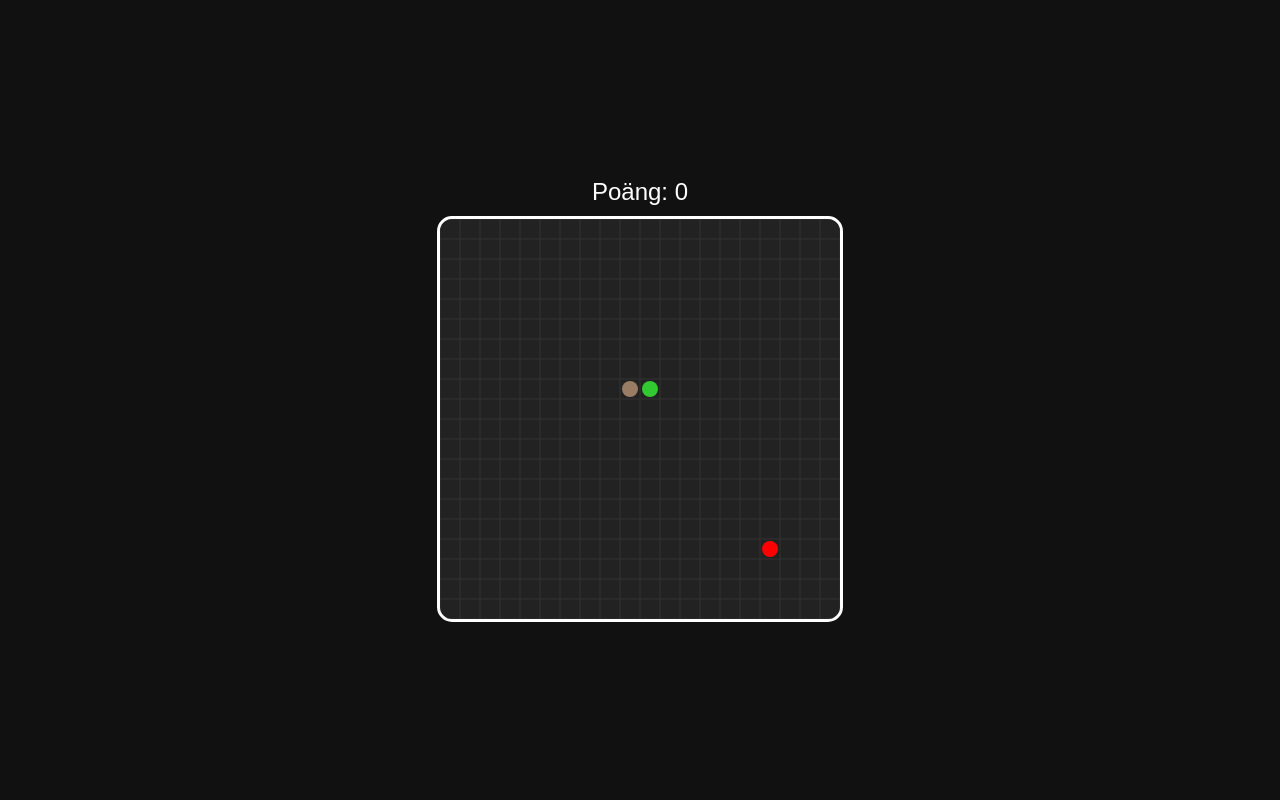
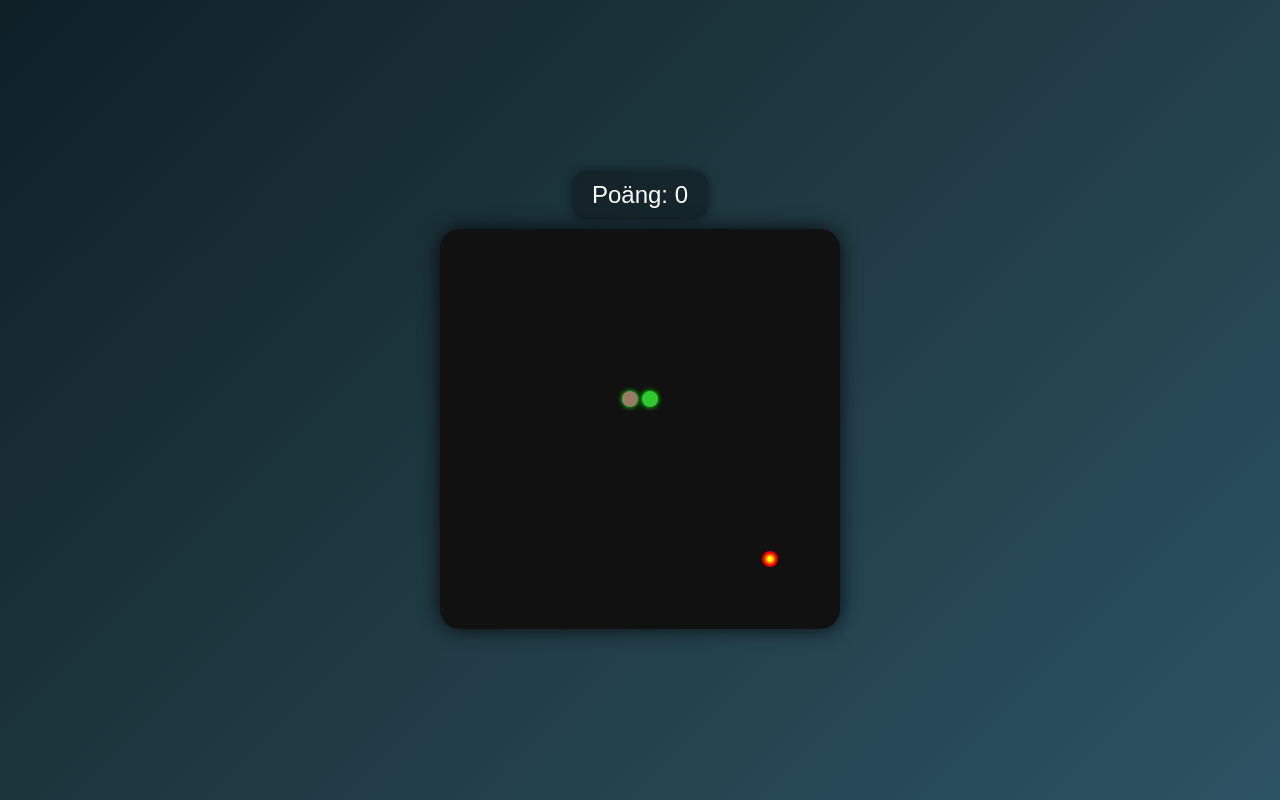
Before and after one commit to albinbergstedtchristell-crypto/albin-app, a plain HTML site: page index.html in a window 1280 px wide. Drawn offline with Linux system fonts and the light colour scheme.

Commit message:
snyggare still

```diff
--- a/index.html
+++ b/index.html
@@ -3,29 +3,33 @@
 <head>
 <meta charset="UTF-8">
 <meta name="viewport" content="width=device-width, initial-scale=1.0">
-<title>Snake Pro</title>
+<title>Snake – Snygg version</title>
 <style>
 body {
+    margin: 0;
     display: flex;
     justify-content: center;
     align-items: center;
     height: 100vh;
-    background: #111;
+    background: linear-gradient(135deg, #0f2027, #203a43, #2c5364);
     font-family: Arial, sans-serif;
     flex-direction: column;
-    margin: 0;
-    color: #fff;
+    color: white;
 }
 
 #score {
     font-size: 24px;
     margin-bottom: 10px;
+    background: rgba(0,0,0,0.3);
+    padding: 10px 20px;
+    border-radius: 15px;
+    box-shadow: 0 0 10px rgba(0,0,0,0.5);
 }
 
 canvas {
-    background: #222;
-    border: 3px solid #fff;
-    border-radius: 15px;
+    background: #111;
+    border-radius: 20px;
+    box-shadow: 0 0 20px rgba(0,0,0,0.8);
 }
 </style>
 </head>
@@ -34,7 +38,6 @@ canvas {
 <div id="score">Poäng: 0</div>
 <canvas id="gameCanvas" width="400" height="400"></canvas>
 
-<!-- Ljud -->
 <audio id="eatSound" src="https://www.soundjay.com/button/beep-07.wav"></audio>
 <audio id="deathSound" src="https://www.soundjay.com/button/beep-10.wav"></audio>
 
@@ -67,23 +70,6 @@ function getSnakeColor(index, length) {
     return `rgb(${r},${g},${b})`;
 }
 
-// Rita grid
-function drawGrid() {
-    ctx.strokeStyle = "#333";
-    for (let x = 0; x <= canvas.width; x += grid) {
-        ctx.beginPath();
-        ctx.moveTo(x, 0);
-        ctx.lineTo(x, canvas.height);
-        ctx.stroke();
-    }
-    for (let y = 0; y <= canvas.height; y += grid) {
-        ctx.beginPath();
-        ctx.moveTo(0, y);
-        ctx.lineTo(canvas.width, y);
-        ctx.stroke();
-    }
-}
-
 // Reset
 function resetGame() {
     snake.x = 160;
@@ -97,9 +83,8 @@ function resetGame() {
     document.getElementById("score").textContent = "Poäng: " + score;
 
     // Döds-animation: blinkar rött
-    ctx.fillStyle = "red";
+    ctx.fillStyle = "rgba(255,0,0,0.5)";
     ctx.fillRect(0,0,canvas.width,canvas.height);
-    setTimeout(() => {}, 200);
 }
 
 // Huvudloop
@@ -109,7 +94,6 @@ function gameLoop() {
     count = 0;
 
     ctx.clearRect(0, 0, canvas.width, canvas.height);
-    drawGrid();
 
     // Flytta ormen
     snake.x += snake.dx;
@@ -125,19 +109,27 @@ function gameLoop() {
     snake.cells.unshift({x: snake.x, y: snake.y});
     if (snake.cells.length > snake.maxCells) snake.cells.pop();
 
-    // Blinkande äpple
+    // Blinkande äpple med glöd
     appleBlink = !appleBlink;
-    ctx.fillStyle = appleBlink ? "red" : "orange";
+    let gradient = ctx.createRadialGradient(apple.x + grid/2, apple.y + grid/2, 2, apple.x + grid/2, apple.y + grid/2, grid/2);
+    gradient.addColorStop(0, "yellow");
+    gradient.addColorStop(0.5, appleBlink ? "red" : "orange");
+    gradient.addColorStop(1, "darkred");
+    ctx.fillStyle = gradient;
     ctx.beginPath();
     ctx.arc(apple.x + grid/2, apple.y + grid/2, grid/2 - 2, 0, Math.PI*2);
     ctx.fill();
 
-    // Rita ormen och kolla kollisioner
+    // Rita ormen
     snake.cells.forEach((cell, index) => {
-        ctx.fillStyle = getSnakeColor(index, snake.cells.length);
+        let color = getSnakeColor(index, snake.cells.length);
+        ctx.fillStyle = color;
+        ctx.shadowColor = "#0f0";
+        ctx.shadowBlur = 5;
         ctx.beginPath();
         ctx.arc(cell.x + grid/2, cell.y + grid/2, grid/2 - 2, 0, Math.PI*2);
         ctx.fill();
+        ctx.shadowBlur = 0;
 
         // Äpple-koll
         if (cell.x === apple.x && cell.y === apple.y) {
@@ -146,7 +138,7 @@ function gameLoop() {
             document.getElementById("score").textContent = "Poäng: " + score;
             eatSound.play();
 
-            // Poäng-animation: liten popup-text
+            // Poäng-animation
             ctx.fillStyle = "#fff";
             ctx.font = "16px Arial";
             ctx.fillText("+1", apple.x + 5, apple.y - 5);
```
